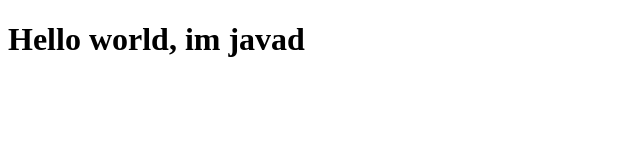
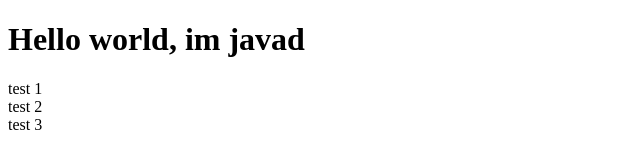
Before and after one commit to javadgt/test-git, a plain HTML site: page index.html in a window 1280 px wide. Shown: the whole page, without its empty margins (0-640 px from the left). Drawn offline with Linux system fonts and the light colour scheme.

Commit message:
some commit

```diff
--- a/index.html
+++ b/index.html
@@ -11,7 +11,9 @@
 <body>
 
     <div id="div"></div>
-
+    <div class="test">test 1</div>
+    <div class="test">test 2</div>
+    <div class="test">test 3</div>
 
 
 
```
